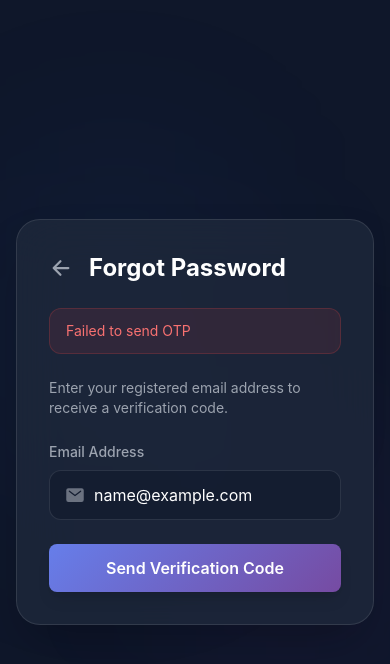
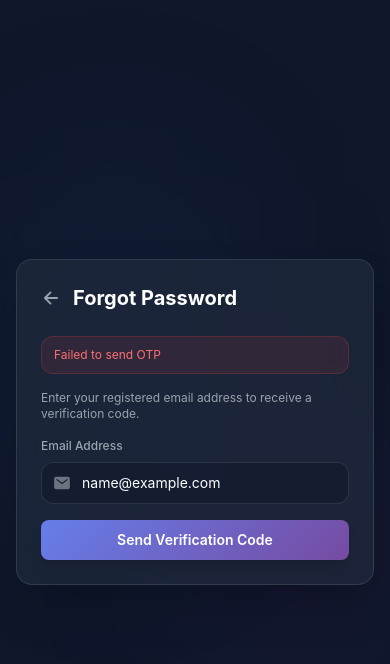
Before and after one commit to himanshuraj108/Apna_Lakshay_LMS, a React (Vite) app in the folder frontend/: page /forgot-password in a window 390 px wide. Both pictures are taken after typing "name@example.com" into the empty fields and a click on the button "Send Verification Code". Shown: the top 664 px of the page. Built offline with nearby package versions, Linux system fonts and the light colour scheme; no server answers.

Commit message:
optimization

```diff
--- a/frontend/src/pages/ForgotPassword.jsx
+++ b/frontend/src/pages/ForgotPassword.jsx
@@ -82,7 +82,7 @@ const ForgotPassword = () => {
     };
 
     return (
-        <div className="min-h-screen relative flex items-center justify-center overflow-hidden bg-[#0f172a] p-4">
+        <div className="min-h-screen relative flex items-center justify-center overflow-hidden bg-[#0f172a] p-4 sm:p-6 md:p-8">
             {/* Background elements similar to Login */}
             <div className="absolute inset-0 overflow-hidden">
                 <div className="absolute top-[20%] left-[10%] w-[40%] h-[40%] rounded-full bg-blue-600/10 blur-[100px]" />
@@ -94,12 +94,12 @@ const ForgotPassword = () => {
                 animate={{ opacity: 1, y: 0 }}
                 className="w-full max-w-md relative z-10"
             >
-                <div className="bg-[#1e293b]/80 backdrop-blur-xl border border-white/10 rounded-3xl p-8 shadow-2xl">
-                    <div className="mb-6 flex items-center gap-4">
+                <div className="bg-[#1e293b]/80 backdrop-blur-xl border border-white/10 rounded-2xl sm:rounded-3xl p-6 sm:p-8 shadow-2xl">
+                    <div className="mb-6 flex items-center gap-3 sm:gap-4">
                         <Link to="/login" className="text-gray-400 hover:text-white transition-colors">
-                            <IoArrowBack size={24} />
+                            <IoArrowBack size={20} className="sm:w-6 sm:h-6" />
                         </Link>
-                        <h2 className="text-2xl font-bold text-white">
+                        <h2 className="text-xl sm:text-2xl font-bold text-white">
                             {step === 1 && 'Forgot Password'}
                             {step === 2 && 'Verify OTP'}
                             {step === 3 && 'Reset Password'}
@@ -107,14 +107,14 @@ const ForgotPassword = () => {
                     </div>
 
                     {error && (
-                        <div className="bg-red-500/10 border border-red-500/20 text-red-400 px-4 py-3 rounded-xl text-sm mb-6">
+                        <div className="bg-red-500/10 border border-red-500/20 text-red-400 px-3 sm:px-4 py-2.5 sm:py-3 rounded-xl text-xs sm:text-sm mb-4 sm:mb-6">
                             {error}
                         </div>
                     )}
 
                     {success && (
-                        <div className="bg-green-500/10 border border-green-500/20 text-green-400 px-4 py-3 rounded-xl text-sm mb-6 flex items-center gap-2">
-                            <IoCheckmarkCircle size={18} /> {success}
+                        <div className="bg-green-500/10 border border-green-500/20 text-green-400 px-3 sm:px-4 py-2.5 sm:py-3 rounded-xl text-xs sm:text-sm mb-4 sm:mb-6 flex items-center gap-2">
+                            <IoCheckmarkCircle size={16} className="sm:w-[18px] sm:h-[18px] flex-shrink-0" /> {success}
                         </div>
                     )}
 
@@ -126,24 +126,24 @@ const ForgotPassword = () => {
                                 animate={{ opacity: 1, x: 0 }}
                                 exit={{ opacity: 0, x: -20 }}
                                 onSubmit={handleSendOTP}
-                                className="space-y-6"
+                                className="space-y-4 sm:space-y-6"
                             >
-                                <p className="text-gray-400 text-sm">Enter your registered email address to receive a verification code.</p>
+                                <p className="text-gray-400 text-xs sm:text-sm">Enter your registered email address to receive a verification code.</p>
                                 <div>
-                                    <label className="block text-sm font-medium text-gray-400 mb-2">Email Address</label>
+                                    <label className="block text-xs sm:text-sm font-medium text-gray-400 mb-2">Email Address</label>
                                     <div className="relative">
-                                        <IoMail className="absolute top-1/2 -translate-y-1/2 left-4 text-gray-500" size={20} />
+                                        <IoMail className="absolute top-1/2 -translate-y-1/2 left-3 sm:left-4 text-gray-500" size={18} />
                                         <input
                                             type="email"
                                             value={email}
                                             onChange={(e) => setEmail(e.target.value)}
-                                            className="w-full pl-11 pr-4 py-3 bg-[#0f172a]/50 border border-white/10 rounded-xl focus:border-blue-500 transition-colors text-white outline-none"
+                                            className="w-full pl-10 sm:pl-11 pr-3 sm:pr-4 py-2.5 sm:py-3 bg-[#0f172a]/50 border border-white/10 rounded-xl focus:border-blue-500 transition-colors text-white outline-none text-sm sm:text-base"
                                             placeholder="Enter your email"
                                             required
                                         />
                                     </div>
                                 </div>
-                                <Button variant="primary" type="submit" className="w-full" disabled={loading}>
+                                <Button variant="primary" type="submit" className="w-full text-sm sm:text-base py-2.5 sm:py-3" disabled={loading}>
                                     {loading ? 'Sending OTP...' : 'Send Verification Code'}
                                 </Button>
                             </motion.form>
@@ -156,32 +156,32 @@ const ForgotPassword = () => {
                                 animate={{ opacity: 1, x: 0 }}
                                 exit={{ opacity: 0, x: -20 }}
                                 onSubmit={handleVerifyOTP}
-                                className="space-y-6"
+                                className="space-y-4 sm:space-y-6"
                             >
-                                <p className="text-gray-400 text-sm">Enter the 4-digit code sent to <span className="text-white font-medium">{email}</span></p>
+                                <p className="text-gray-400 text-xs sm:text-sm">Enter the 4-digit code sent to <span className="text-white font-medium break-all">{email}</span></p>
                                 <div>
-                                    <label className="block text-sm font-medium text-gray-400 mb-2">OTP Code</label>
+                                    <label className="block text-xs sm:text-sm font-medium text-gray-400 mb-2">OTP Code</label>
                                     <div className="relative">
-                                        <IoKeypad className="absolute top-1/2 -translate-y-1/2 left-4 text-gray-500" size={20} />
+                                        <IoKeypad className="absolute top-1/2 -translate-y-1/2 left-3 sm:left-4 text-gray-500" size={18} />
                                         <input
                                             type="text"
                                             value={otp}
                                             onChange={(e) => setOtp(e.target.value)}
-                                            className="w-full pl-11 pr-4 py-3 bg-[#0f172a]/50 border border-white/10 rounded-xl focus:border-blue-500 transition-colors text-white outline-none tracking-widest text-lg font-mono"
+                                            className="w-full pl-10 sm:pl-11 pr-3 sm:pr-4 py-2.5 sm:py-3 bg-[#0f172a]/50 border border-white/10 rounded-xl focus:border-blue-500 transition-colors text-white outline-none tracking-widest text-base sm:text-lg font-mono"
                                             placeholder="XXXX"
                                             maxLength={4}
                                             required
                                         />
                                     </div>
                                 </div>
-                                <Button variant="primary" type="submit" className="w-full" disabled={loading}>
+                                <Button variant="primary" type="submit" className="w-full text-sm sm:text-base py-2.5 sm:py-3" disabled={loading}>
                                     {loading ? 'Verifying...' : 'Verify OTP'}
                                 </Button>
                                 <div className="text-center">
                                     <button
                                         type="button"
                                         onClick={() => setStep(1)}
-                                        className="text-sm text-blue-400 hover:text-blue-300"
+                                        className="text-xs sm:text-sm text-blue-400 hover:text-blue-300"
                                     >
                                         Change Email
                                     </button>
@@ -196,18 +196,18 @@ const ForgotPassword = () => {
                                 animate={{ opacity: 1, x: 0 }}
                                 exit={{ opacity: 0, x: -20 }}
                                 onSubmit={handleResetPassword}
-                                className="space-y-6"
+                                className="space-y-4 sm:space-y-6"
                             >
-                                <p className="text-gray-400 text-sm">Create a new strong password for your account.</p>
+                                <p className="text-gray-400 text-xs sm:text-sm">Create a new strong password for your account.</p>
                                 <div>
-                                    <label className="block text-sm font-medium text-gray-400 mb-2">New Password</label>
+                                    <label className="block text-xs sm:text-sm font-medium text-gray-400 mb-2">New Password</label>
                                     <div className="relative">
-                                        <IoLockClosed className="absolute top-1/2 -translate-y-1/2 left-4 text-gray-500" size={20} />
+                                        <IoLockClosed className="absolute top-1/2 -translate-y-1/2 left-3 sm:left-4 text-gray-500" size={18} />
                                         <input
                                             type="password"
                                             value={password}
                                             onChange={(e) => setPassword(e.target.value)}
-                                            className="w-full pl-11 pr-4 py-3 bg-[#0f172a]/50 border border-white/10 rounded-xl focus:border-blue-500 transition-colors text-white outline-none"
+                                            className="w-full pl-10 sm:pl-11 pr-3 sm:pr-4 py-2.5 sm:py-3 bg-[#0f172a]/50 border border-white/10 rounded-xl focus:border-blue-500 transition-colors text-white outline-none text-sm sm:text-base"
                                             placeholder="New password"
                                             minLength={6}
                                             required
@@ -215,21 +215,21 @@ const ForgotPassword = () => {
                                     </div>
                                 </div>
                                 <div>
-                                    <label className="block text-sm font-medium text-gray-400 mb-2">Confirm Password</label>
+                                    <label className="block text-xs sm:text-sm font-medium text-gray-400 mb-2">Confirm Password</label>
                                     <div className="relative">
-                                        <IoLockClosed className="absolute top-1/2 -translate-y-1/2 left-4 text-gray-500" size={20} />
+                                        <IoLockClosed className="absolute top-1/2 -translate-y-1/2 left-3 sm:left-4 text-gray-500" size={18} />
                                         <input
                                             type="password"
                                             value={confirmPassword}
                                             onChange={(e) => setConfirmPassword(e.target.value)}
-                                            className="w-full pl-11 pr-4 py-3 bg-[#0f172a]/50 border border-white/10 rounded-xl focus:border-blue-500 transition-colors text-white outline-none"
+                                            className="w-full pl-10 sm:pl-11 pr-3 sm:pr-4 py-2.5 sm:py-3 bg-[#0f172a]/50 border border-white/10 rounded-xl focus:border-blue-500 transition-colors text-white outline-none text-sm sm:text-base"
                                             placeholder="Confirm new password"
                                             minLength={6}
                                             required
                                         />
                                     </div>
                                 </div>
-                                <Button variant="primary" type="submit" className="w-full" disabled={loading}>
+                                <Button variant="primary" type="submit" className="w-full text-sm sm:text-base py-2.5 sm:py-3" disabled={loading}>
                                     {loading ? 'Resetting...' : 'Set New Password'}
                                 </Button>
                             </motion.form>
```
Also changed, not shown: frontend/src/pages/Register.jsx (+23 -6 lines).
